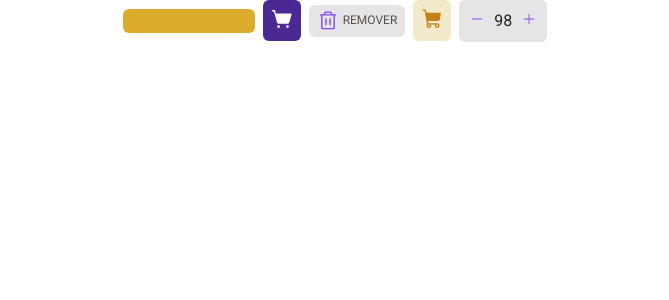
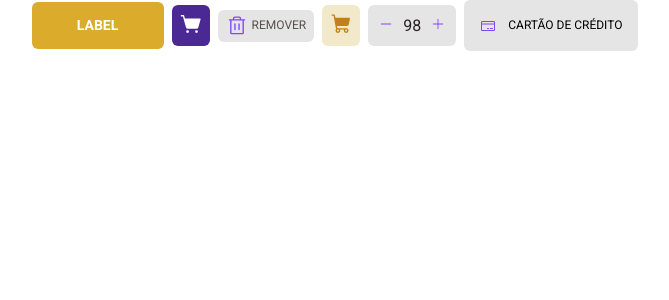
Before and after one commit to RenanEduardo/coffee-delivery-app, a React (Vite) app: page / in a window 1280 px wide. Shown: the top 300 px of the page, without its empty margins (305-974 px from the left). Built offline with nearby package versions, Linux system fonts and the light colour scheme.

Commit message:
create Select component

```diff
--- a/src/App.tsx
+++ b/src/App.tsx
@@ -6,6 +6,7 @@ import { GlobalStyle } from './styles/GlobalStyle.styles';
 import { RemoveButton } from './components/RemoveButton/RemoveButton';
 import { ShoppingCartButton } from './components/ShoppingCartButton/ShoppingCartButton';
 import { QuantityInput } from './components/QuantityInput/QuantityInput';
+import { Select } from './components/Select/Select';
 export function App() {
 	return (
 		<>
@@ -20,11 +21,16 @@ export function App() {
 						gap: '8px',
 					}}
 				>
-					<Button />
+					<Button label='Label' />
 					<AddToCartButton />
 					<RemoveButton />
 					<ShoppingCartButton />
 					<QuantityInput />
+					<Select
+						label='Cartão de Crédito'
+						paymentMethod='CreditCard'
+						defaultStateChecked={false}
+					/>
 				</div>
 			</ThemeProvider>
 		</>
--- /dev/null
+++ b/src/components/Select/Select.styles.ts
@@ -0,0 +1,38 @@
+import styled, { css } from 'styled-components';
+
+export const SelectContainer = styled.div.attrs(
+	(props: { checked: boolean }) => props
+)`
+	display: flex;
+	flex-direction: row;
+	align-items: center;
+	justify-content: center;
+	gap: 12px;
+	padding: 16px;
+	cursor: pointer;
+	background-color: ${props =>
+		props.checked
+			? props.theme.colors.product.lightPurple
+			: props.theme.colors.base.baseButton};
+	border-radius: 6px;
+	${props =>
+		props.checked &&
+		css`
+			border: 1px solid ${props => props.theme.colors.product.purple};
+		`}
+
+	label {
+		text-transform: uppercase;
+		font-family: 'Roboto', sans-serif;
+		font-size: 12px;
+		line-height: 160%;
+	}
+
+	input {
+		display: none;
+	}
+
+	svg {
+		color: ${props => props.theme.colors.product.purple};
+	}
+`;
--- /dev/null
+++ b/src/components/Select/Select.tsx
@@ -0,0 +1,63 @@
+import { Bank, CreditCard, Money } from '@phosphor-icons/react';
+import { InputHTMLAttributes, SyntheticEvent, useState } from 'react';
+import { SelectContainer } from './Select.styles';
+
+interface SelectPropTypes {
+	paymentMethod: string;
+	label: string;
+	defaultStateChecked: boolean;
+}
+export function Select(props: SelectPropTypes) {
+	const { paymentMethod, label, defaultStateChecked } = props;
+	const [checked, setChecked] = useState(defaultStateChecked);
+
+	function renderIcon() {
+		switch (paymentMethod) {
+			case 'CreditCard':
+				return <CreditCard size={16} />;
+			case 'DebitCard':
+				return <Bank size={16} />;
+			default:
+				return <Money size={16} />;
+		}
+	}
+
+	function handleCheck(event: React.ChangeEvent<HTMLInputElement>) {
+		setChecked(() => {
+			return event.target.checked;
+		});
+	}
+	return (
+		<SelectContainer checked={checked}>
+			<input
+				onChange={handleCheck}
+				type='radio'
+				name='selectGroup'
+				id='selectGroupRadio1'
+				checked={checked}
+			></input>
+			{renderIcon()}
+			<label htmlFor='selectGroupRadio1'>
+				<span>{label}</span>
+			</label>
+			{/* <input
+				type='radio'
+				name='selectGroup'
+				id='selectGroupRadio2'
+			></input>
+			<label htmlFor='selectGroupRadio2'>
+				<Bank size={16} />
+				<span>Cartão de Débito</span>
+			</label>
+			<input
+				type='radio'
+				name='selectGroup'
+				id='selectGroupRadio3'
+			></input>
+			<label htmlFor='selectGroupRadio3'>
+				<Money size={16} />
+				<span>Dinheiro</span>
+			</label> */}
+		</SelectContainer>
+	);
+}
```
